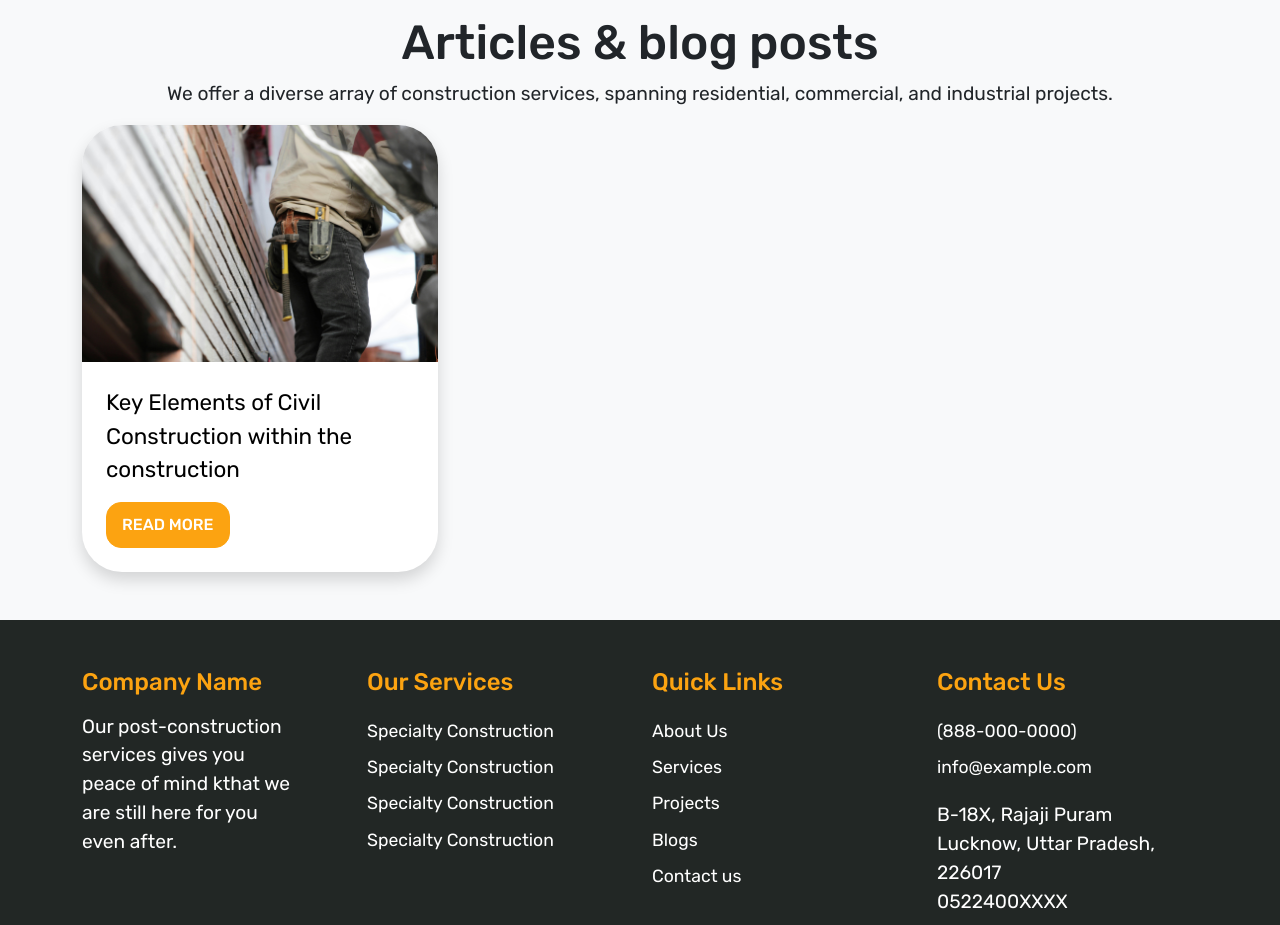
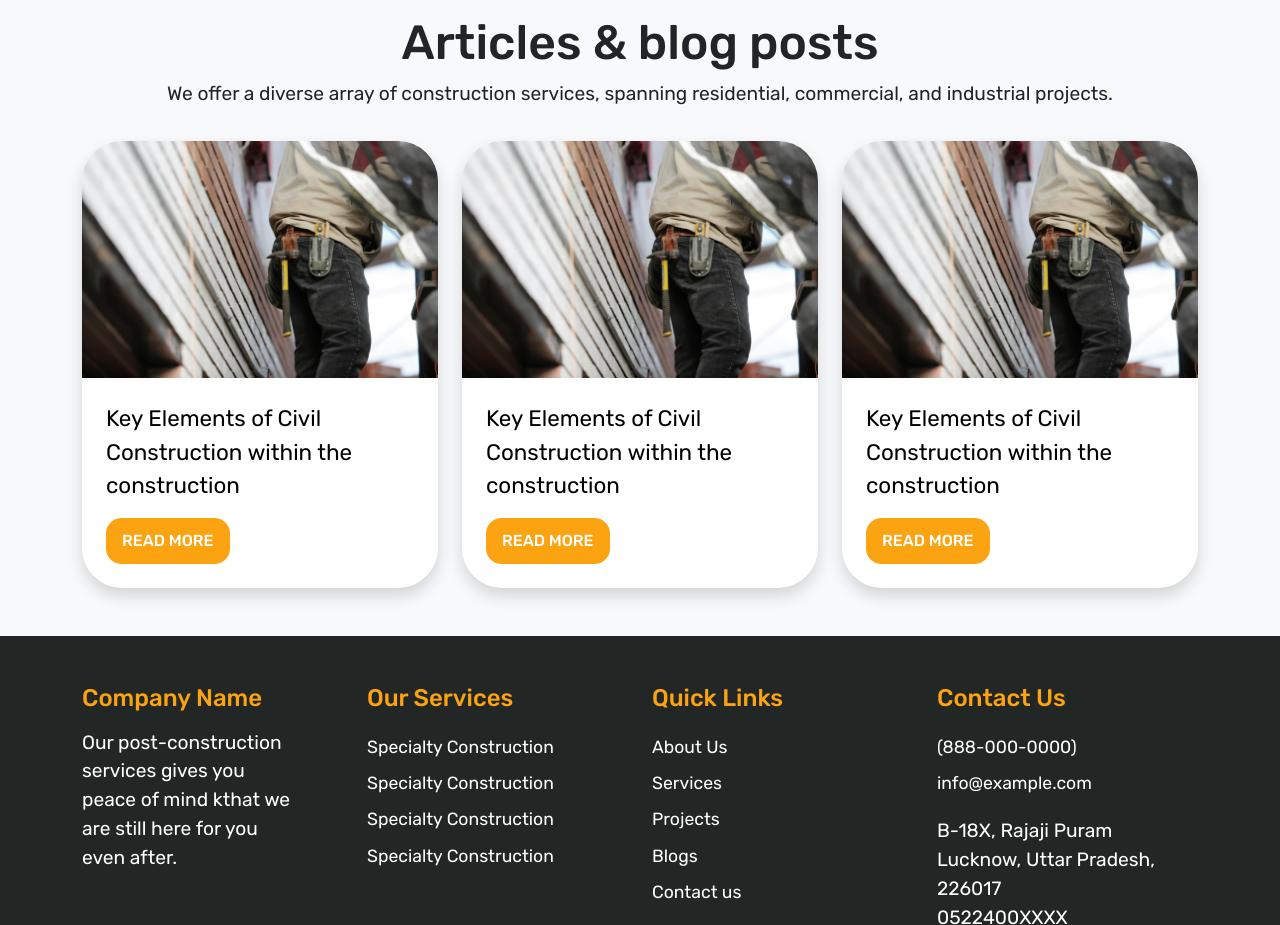
Before and after one commit to adorrrr/Construction-Website-using-React-Laravel, a React (Vite) app in the folder frontend/: page / in a window 1280 px wide. Shown: the part 4642-5567 px from the top of the page. Built offline with nearby package versions, Linux system fonts and the light colour scheme.

Commit message:
18-07-25

```diff
--- a/frontend/src/components/frontend/Home.jsx
+++ b/frontend/src/components/frontend/Home.jsx
@@ -438,7 +438,33 @@ const Home = () => {
                 <h2>Articles & blog posts</h2>
                 <p>We offer a diverse array of construction services, spanning residential, commercial, and industrial projects.</p>
               </div>
-              <div className='row'>
+              <div className='row pt-3'>
+                <div className='col-md-4'>
+                  <div className='card shadow border-0'>
+                    <div className='card-img-top'>
+                      <img src={BlogImg} alt="" className='w-100'/>
+                    </div>
+                    <div className='card-body p-4'>
+                      <div>
+                        <a href="" className='title'>Key Elements of Civil Construction within the construction</a>
+                      </div>
+                      <a href="" className='btn btn-primary'>Read More</a>
+                    </div>
+                  </div>
+                </div>
+                <div className='col-md-4'>
+                  <div className='card shadow border-0'>
+                    <div className='card-img-top'>
+                      <img src={BlogImg} alt="" className='w-100'/>
+                    </div>
+                    <div className='card-body p-4'>
+                      <div>
+                        <a href="" className='title'>Key Elements of Civil Construction within the construction</a>
+                      </div>
+                      <a href="" className='btn btn-primary'>Read More</a>
+                    </div>
+                  </div>
+                </div>
                 <div className='col-md-4'>
                   <div className='card shadow border-0'>
                     <div className='card-img-top'>
```
